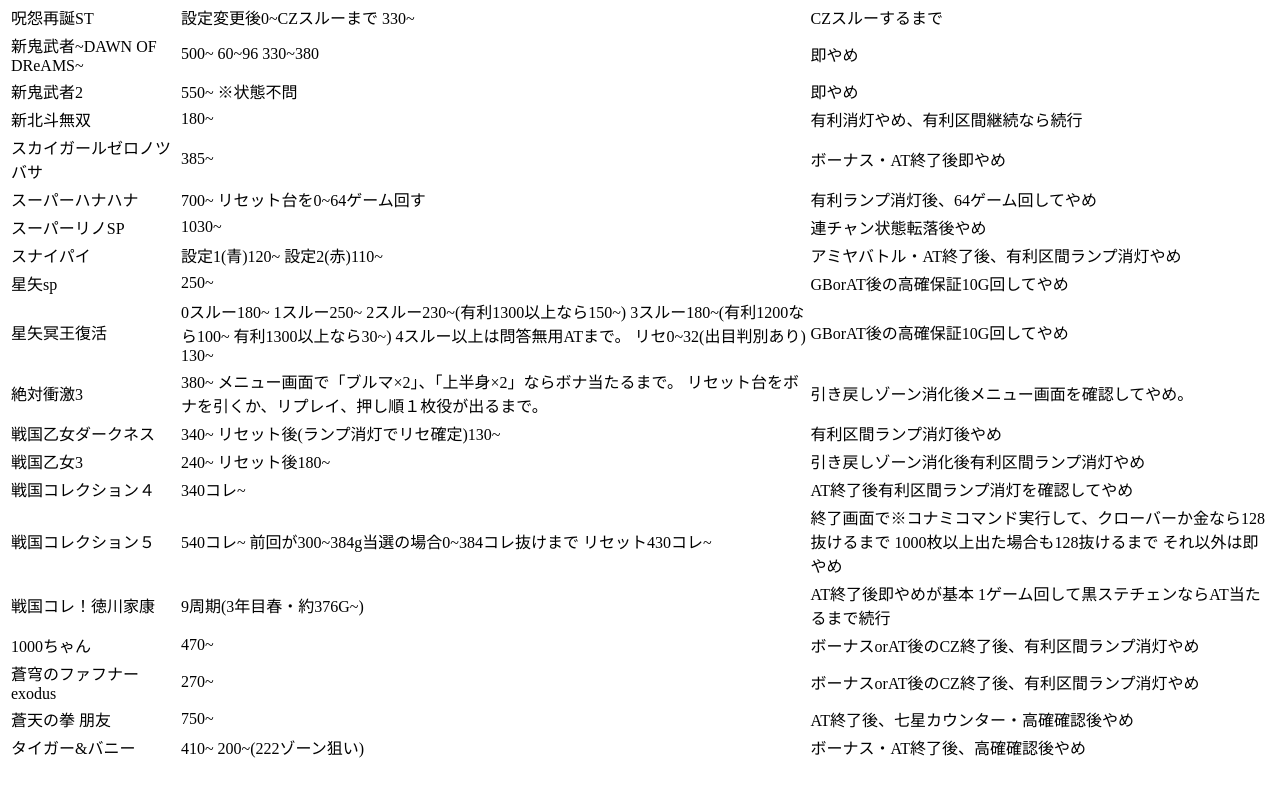
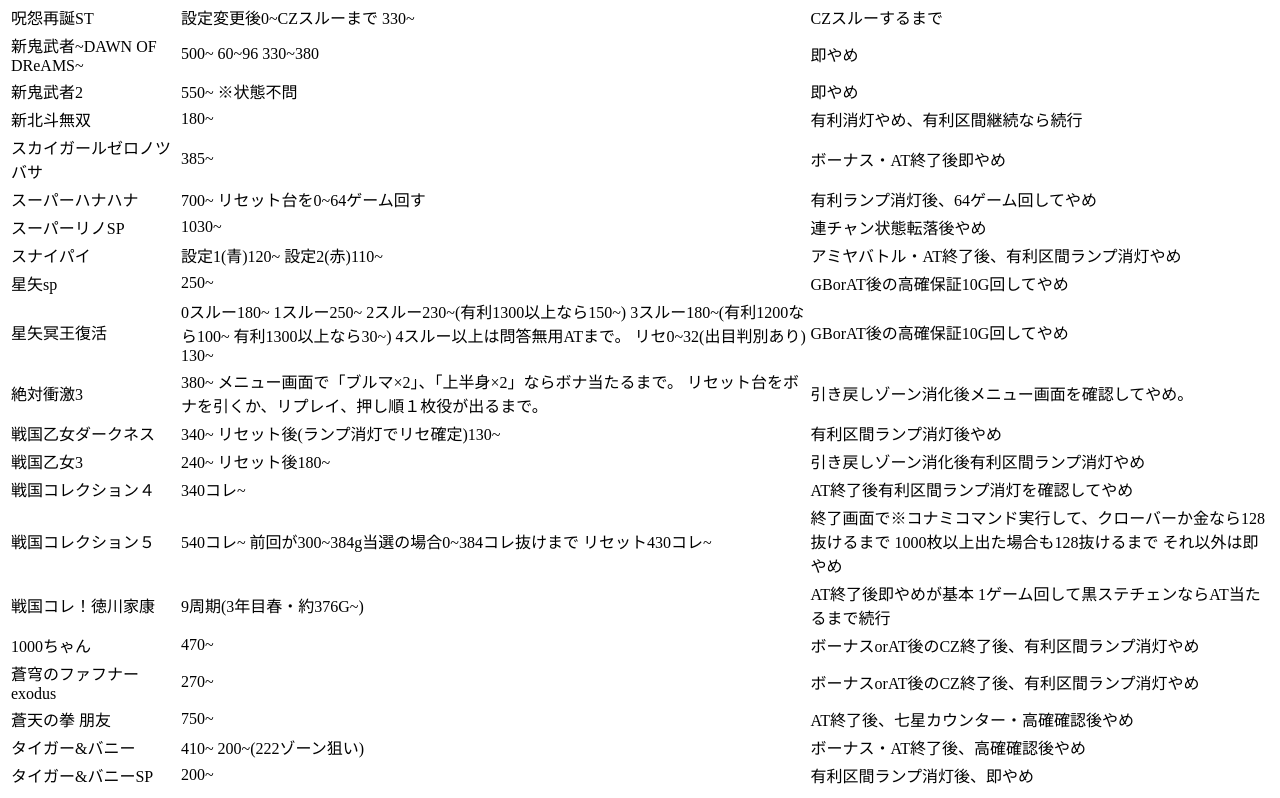
Before and after one commit to skikuchi7329/expectation, a Next.js app in the folder my-app/: page / in a window 1280 px wide. Shown: the part 1516-2314 px from the top of the page. Before the commit the page ends 2286 px from the top, so only its background shows below. Built offline with nearby package versions, Linux system fonts and the light colour scheme.

Commit message:
add data

```diff
--- a/my-app/data/data.ts
+++ b/my-app/data/data.ts
@@ -458,4 +458,11 @@
     additional:"アイキャッチ緑or赤or紫の場合はボーナス当選まで続行 アイキャッチやステージをしっかり調べる必要があります。",
     link: "",
   },
+  {
+    title: "タイガー&バニーSP",
+    target: "200~",
+    quit: "有利区間ランプ消灯後、即やめ",
+    additional:"",
+    link: "",
+  },
 ];
```
